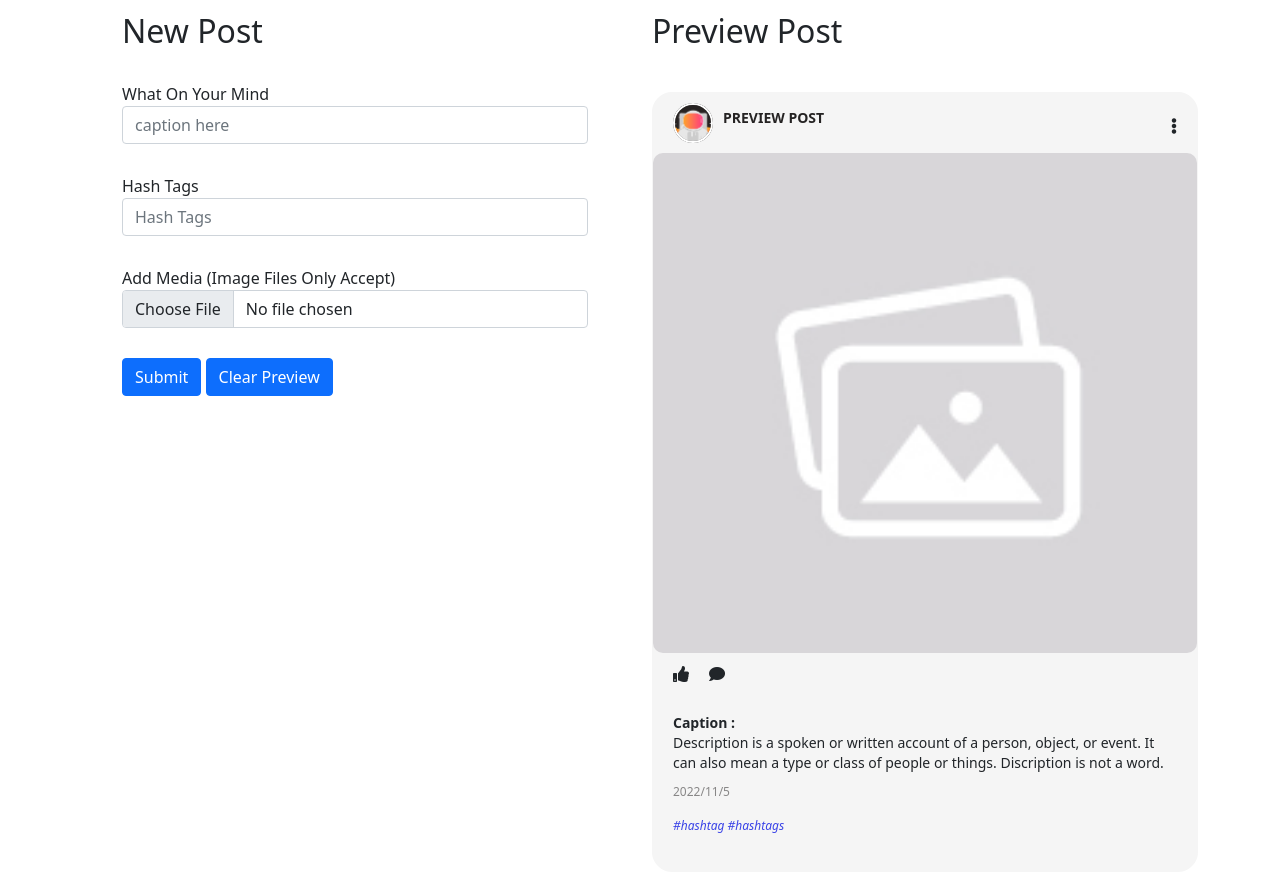
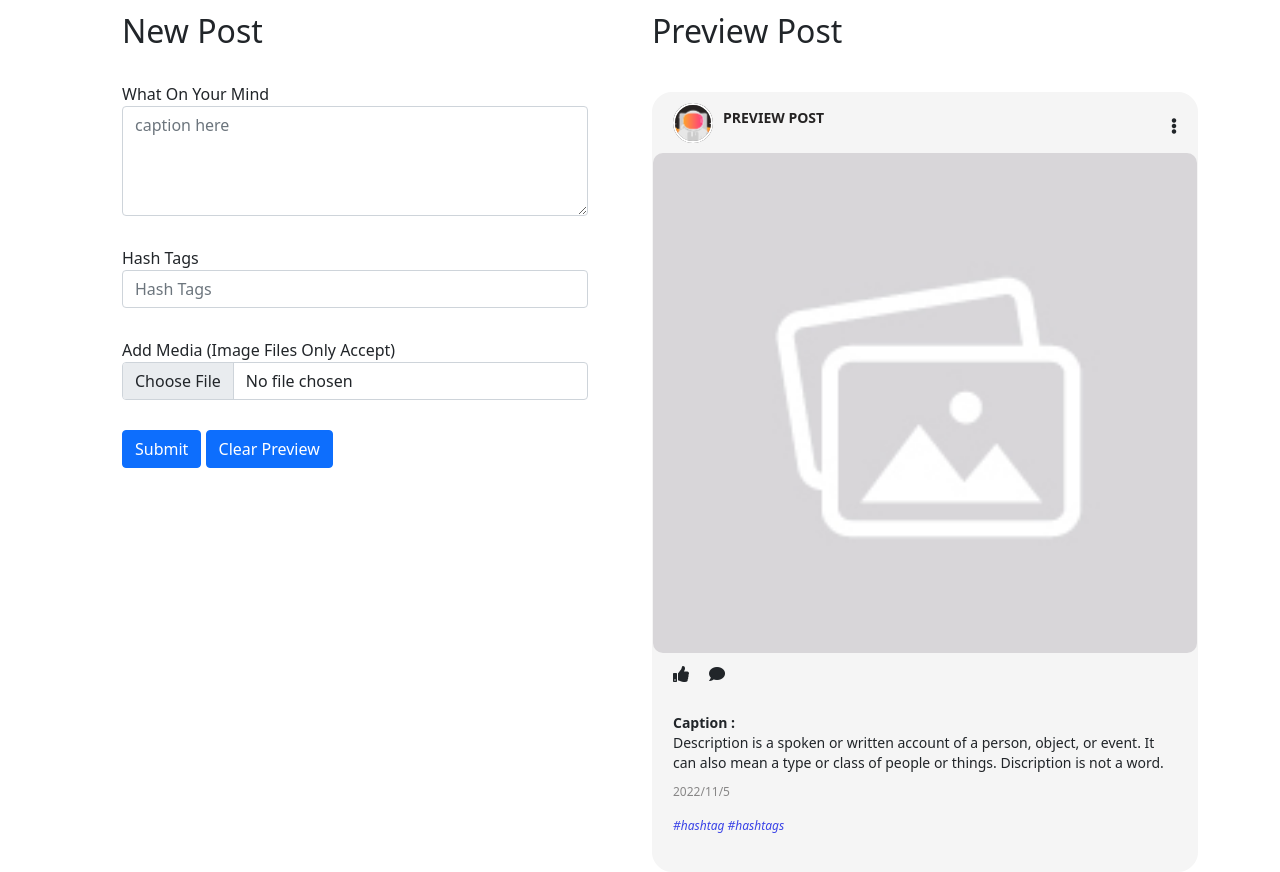
Before and after one commit to Deshan555/Social-Media-Platform, a PHP site: page /post-uploader.php in a window 1280 px wide. Shown: the part 60-932 px from the top of the page. Run offline with PHP 8.4, Linux system fonts and the light colour scheme.

Commit message:
remove text field and add text area as caption input

```diff
--- a/post-uploader.php
+++ b/post-uploader.php
@@ -1,4 +1,5 @@
 <!DOCTYPE html>
+
 <html lang="en">
 
 <head>
@@ -80,7 +81,9 @@
 
             <label for="caption">What On Your Mind</label>
 
-            <input type="text" class="form-control" id="caption" aria-describedby="caption-area" placeholder="caption here" onchange="get_caption();" name="caption">
+            <!--<input type="text" class="form-control" id="caption" aria-describedby="caption-area" placeholder="caption here" onchange="get_caption();" name="caption">-->
+
+            <textarea type="text" class="form-control" id="caption" rows="4"  placeholder="caption here" onchange="get_caption();" name="caption" maxlength="500"></textarea>
 
           </div><br>
 
```
